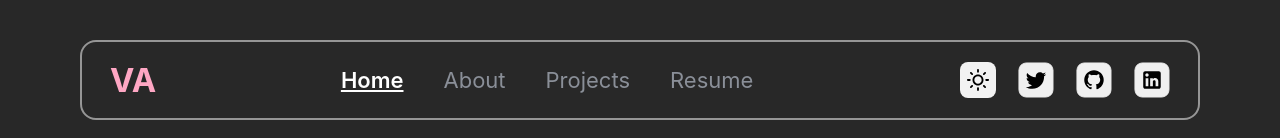
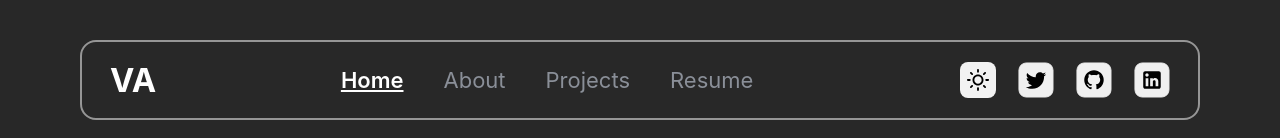
Before and after one commit to vikrantaroraa/vikrant-arora-portfolio, a React (Create React App) app: page / in a window 1280 px wide. Shown: the top 138 px of the page. Built offline with nearby package versions, Linux system fonts and the light colour scheme.

Commit message:
fix: minor css fixes

```diff
--- a/src/App.module.css
+++ b/src/App.module.css
@@ -18,6 +18,7 @@
 
 .dark {
   background-color: #282828;
+  /* background-color: #1e1e1e; */
 }
 
 @media only screen and (max-width: 1120px) {
--- a/src/components/Header/index.tsx
+++ b/src/components/Header/index.tsx
@@ -23,7 +23,7 @@ function Header() {
   return (
     <div className={`${styles["header"]} ${darkMode ? styles["dark"] : ""}`}>
       <div className={styles["name"]}>
-        <h3 style={{ color: "#ffa7c4" }}>VA</h3>
+        <h3 style={{ color: darkMode ? "#fff" : "#000" }}>VA</h3>
       </div>
       <div className={styles["nav-menu"]}>
         <Link
--- a/src/components/Projects/index.module.css
+++ b/src/components/Projects/index.module.css
@@ -14,7 +14,6 @@
   align-items: flex-start;
   height: 100%;
   width: 50%;
-  background: #ffffff;
   border: 1px solid #ececec;
   border-radius: 20px;
   padding: 40px;
@@ -64,7 +63,6 @@
 .projects-grid {
   height: 100%;
   width: 50%;
-  background: #ffffff;
   border-radius: 20px;
   display: flex;
   flex-direction: column;
@@ -90,12 +88,11 @@
 .dark {
   color: #fff;
   /* background-color: #525252; */
-  background-color: transparent;
 }
 
-.dark-grid {
+/* .dark-grid {
   background-color: #282828;
-}
+} */
 
 @media only screen and (max-width: 960px) {
   .container {
```
